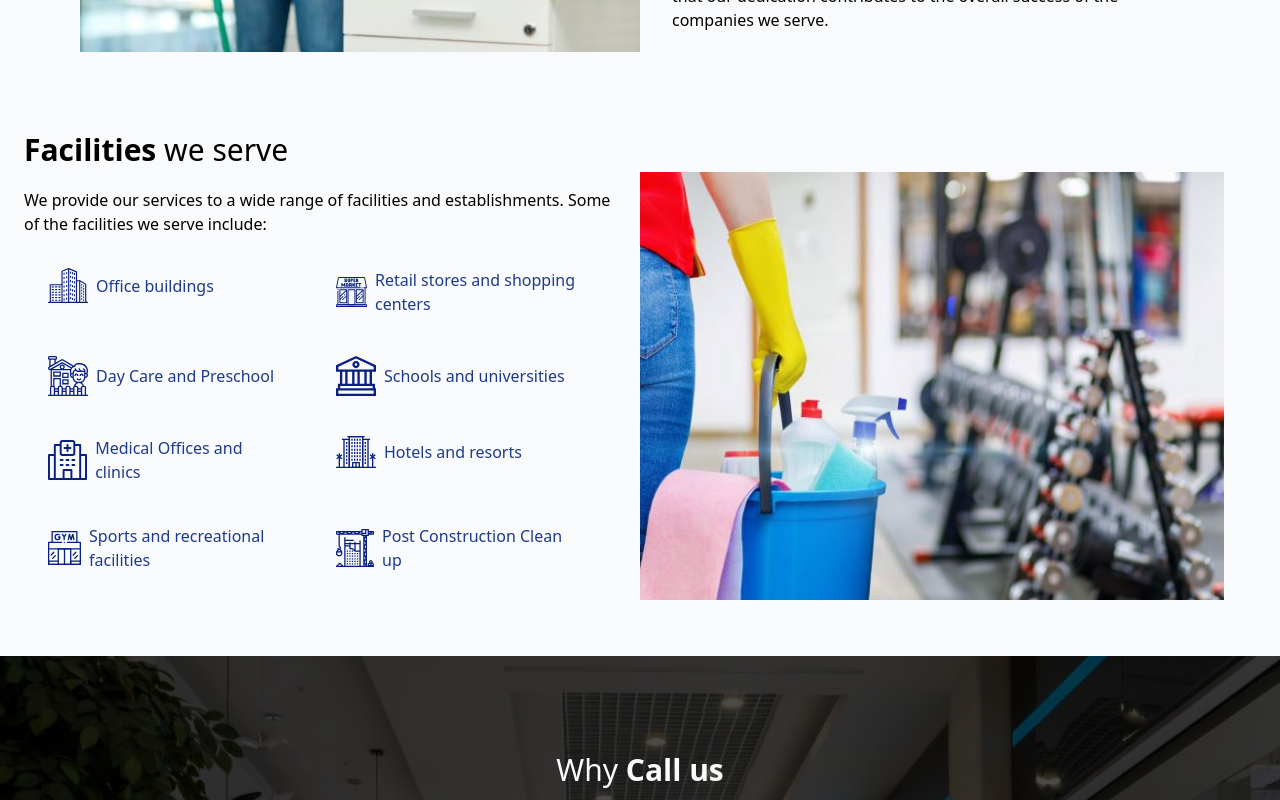
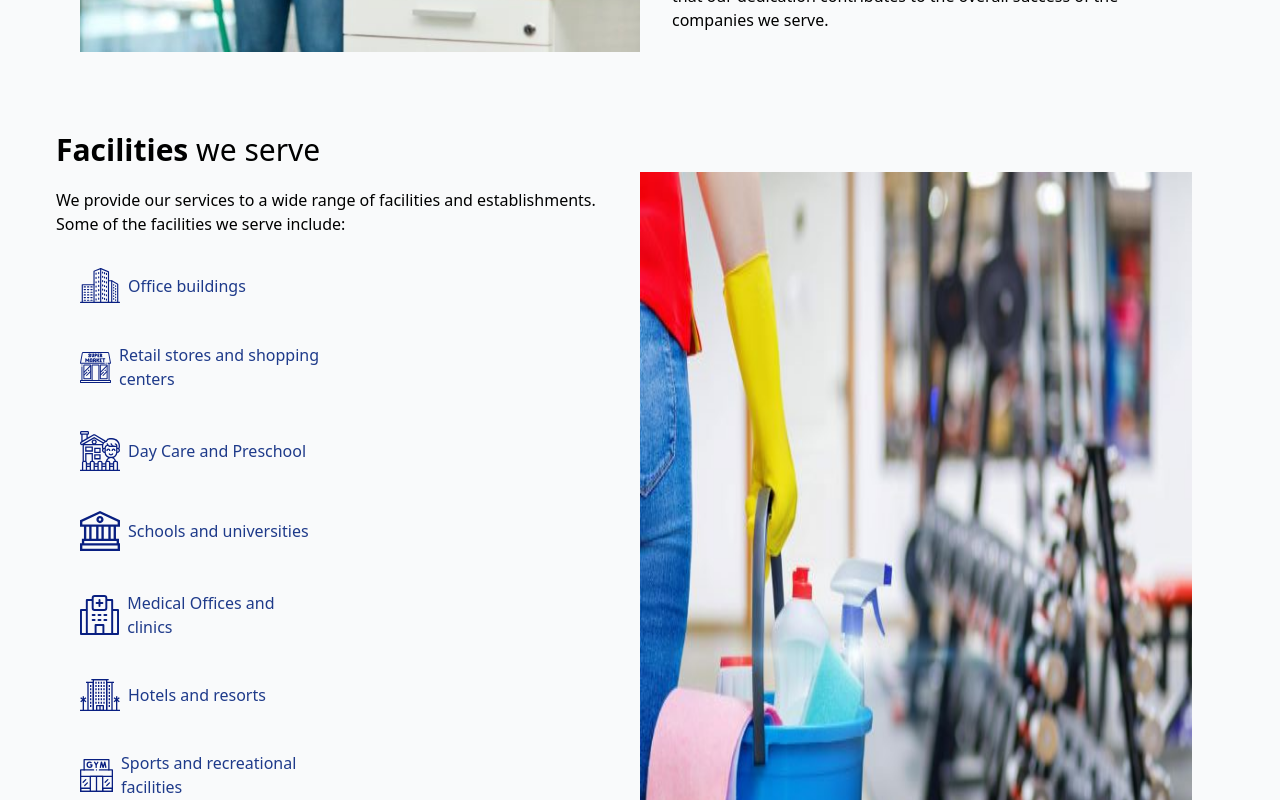
Before and after one commit to perfectscrub/perfect-scrub, a Next.js app: page / in a window 1280 px wide. Shown: the part 2220-3020 px from the top of the page. Built offline with nearby package versions, Linux system fonts and the light colour scheme.

Commit message:
adjust margin for tablet screens

```diff
--- a/components/highlight/Highlight.jsx
+++ b/components/highlight/Highlight.jsx
@@ -26,7 +26,7 @@ const Highlight = () => {
                 Because we believe that our dedication contributes to the overall success of the companies we serve.</p>
             </article>
           </div>
-          <div className="px-4 mb-6 lg:mb-14 flex flex-col xl:flex-row gap-4">
+          <div className="px-4 mb-6 md:mx-8 lg:mb-14 flex flex-col xl:flex-row gap-4">
             <article className="text-left pl-2 max-w-4xl flex flex-col">
               <h2 className="text-3xl font-sans font-light"><span className="font-bold">Facilities</span> we serve</h2>
               <p className="my-5">We provide our services to a wide range of facilities and establishments. Some of the
```
